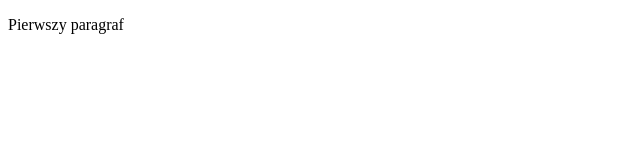
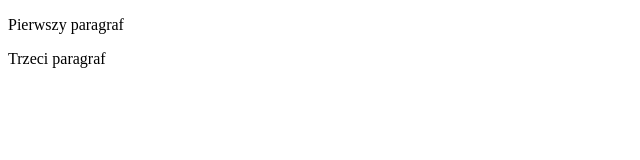
Before and after one commit to Gazi1996/gitjestgit, a plain HTML site: page index.html in a window 1280 px wide. Shown: the full height of the page, 0-640 px from the left. Drawn offline with Linux system fonts and the light colour scheme.

Commit message:
trzeci paragraf

```diff
--- a/index.html
+++ b/index.html
@@ -6,5 +6,6 @@
 </head>
 <body>
     <p>Pierwszy paragraf</p>
+    <p>Trzeci paragraf</p>
 </body>
 </html>
```
